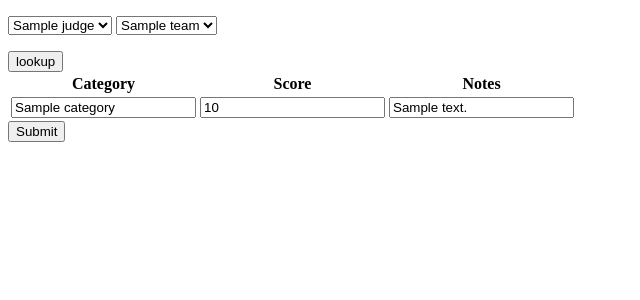
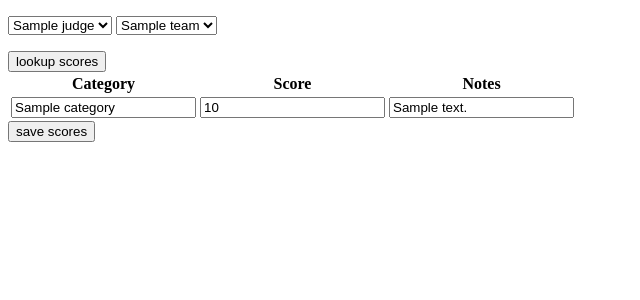
Before and after one commit to raygeeknyc/cumyhackathon, a Flask app: template templates/scores.html in a window 1280 px wide. Shown: the top 300 px of the page, without its empty margins (0-640 px from the left). Run offline with Flask 2, Linux system fonts and the light colour scheme; the template is opened without the code that fills it: most values are stand-ins (such as "Sample title", 1, 10 or a date in 2020).

Commit message:
lookup and save now work This needs to invalidate saving over without a lookup

```diff
--- a/main.py
+++ b/main.py
@@ -42,8 +42,6 @@ def judge_form():
       judges=judges)
 # [END judge_form]
 
-# [START save_scores]
-@app.route('/save_scores', methods=['POST'])
 def save_scores():
   print("saving scores")
   judge = request.form['judge']
@@ -58,11 +56,6 @@ def save_scores():
     item['notes'] = request.form.getlist('notes')[i]
     items.append(item)
   Score.SaveTeamItems(team, items)
-  return render_template('saved.html',
-    team=team,
-    count=len(items),
-    data=items)
-# [END save_scores]
 
 # [START all_scores_form]
 @app.route('/all_scores', methods=['POST', 'GET'])
@@ -77,6 +70,8 @@ def all_scores_form():
 # [START scores_form]
 @app.route('/scores', methods=['POST', 'GET'])
 def scores_form():
+    if request.form.getlist('save'):
+      save_scores()
     if request.form and request.form.getlist('judge'):
       judge = request.form.getlist('judge')[0]
     else:
@@ -85,9 +80,9 @@ def scores_form():
       team = request.form.getlist('team')[0]
     else:
       team = ''
+    print("***** j '{}' t '{}'".format(judge, team))
     judges = [j.name for j in Judge.GetAll()]
     teams = [t.name for t in Team.GetAll()]
-    print("ts: {}".format(teams))
     if team and judge:
       scores = [score for score in Score.GetScoresForTeam(team) if score.judge == judge]
     else:
--- a/templates/scores.html
+++ b/templates/scores.html
@@ -6,8 +6,7 @@
    <link rel="stylesheet" type="text/css" href="/static/style.css">
  </head>
  <body>
-   <div id="container">
-   <form method="post" name="selectors" action="{{ url_for('scores_form') }}">
+   <form method="post" name="score_editor" action="{{ url_for('scores_form') }}">
    <p>
    <select name="judge">
    {% for j in judges %}
@@ -20,9 +19,7 @@
    {% endfor %}
    </select>
    </p>
-   <input type="submit" value="lookup"/>
-   </form>
-   <form method="post" name="scores" action="{{ url_for('save_scores') }}">
+   <input type="submit" name="lookup" value="lookup scores"/>
    <table name="scores">
    <tr><th>Category</th><th>Score</th><th>Notes</th></tr>
    <!-- [START scores] -->
@@ -32,11 +29,8 @@
       </div>
    {% endfor %}
    </table>
-   <input type="hidden" name="team" value="{{team}}"/>
-   <input type="hidden" name="judge" value="{{judge}}"/>
-   <input type="submit"/>
+   <input type="submit" name="save" value="save scores"/>
    </form>
-   </div>
  </body>
 </html>
 {% endautoescape %}
```
